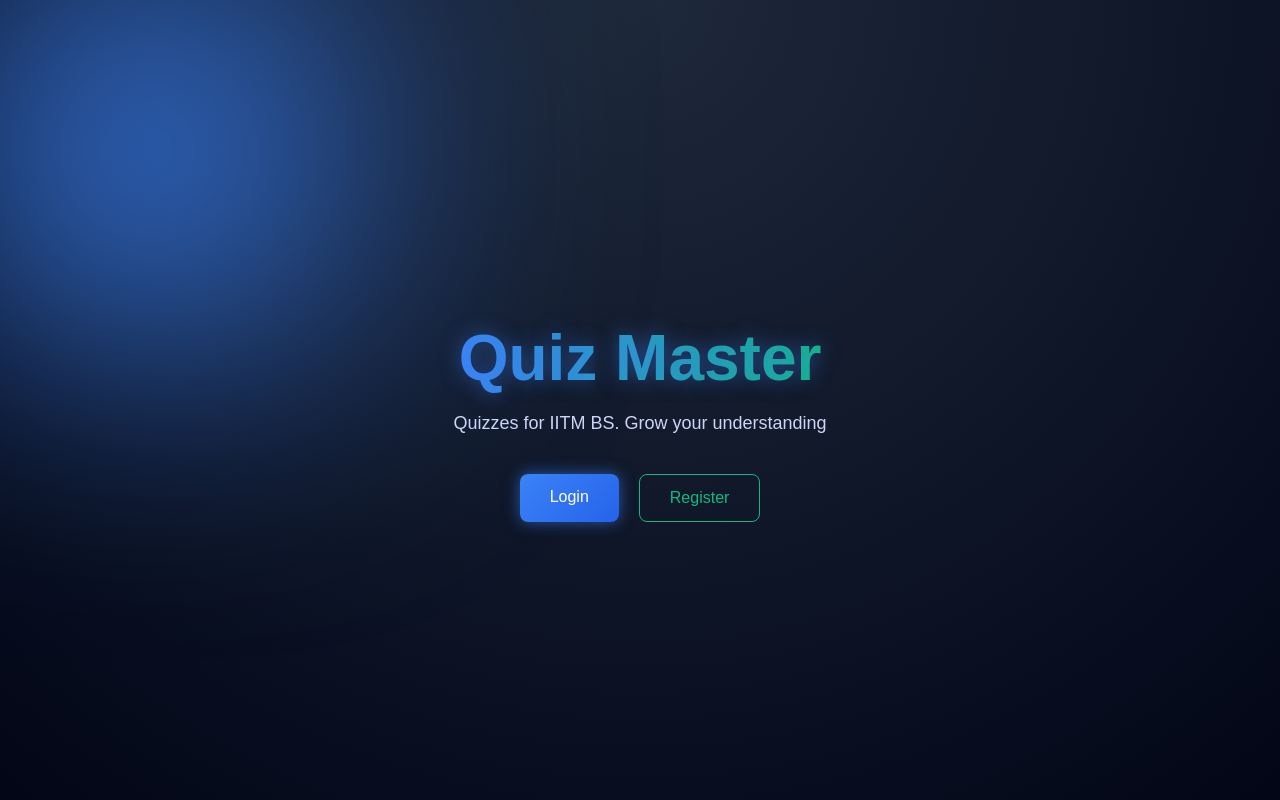
After one commit to anshverma1975/GATE-Mock-test-master, a Flask app: template templates/landing.html in a window 1280 px wide. The commit adds this page. Run offline with Flask 3, Linux system fonts and the light colour scheme; the template is opened without the code that fills it, so the values that code supplies are empty.

Commit message:
v1.2 fixed some  bugs

```diff
--- a/app.py
+++ b/app.py
@@ -5,23 +5,25 @@ from controller.models import User
 
 
 app = Flask(__name__, template_folder="templates", static_folder="static")
-
-app.secret_key = "quiz_master_dev_secret_123"
 app.config.from_object(Config)
 db.init_app(app)
 with app.app_context():
     db.create_all()
 
 
-
 @app.route("/")
+def landing():
+    if "user_id" in session:
+        return redirect(url_for("home"))
+    return render_template("landing.html")
+@app.route("/home")
+@app.route("/dashboard")
 def home():
     if "user_id" not in session:
-        return redirect(url_for("login"))
+        flash("Please login first")
+        return redirect(url_for("landing"))
+    return render_template("user_dashboard.html")
 
-    return f"Welcome {session['username']}"
-
-    #return render_template("user_dashboard.html")
 
 
 #loginn route
--- /dev/null
+++ b/templates/landing.html
@@ -0,0 +1,124 @@
+<!DOCTYPE html>
+<html lang="en">
+<head>
+    <meta charset="UTF-8">
+    <meta name="viewport" content="width=device-width, initial-scale=1.0">
+    <title>Quiz Master</title>
+    <style>
+        * {
+            box-sizing: border-box;
+        }
+
+        body {
+            margin: 0;
+            font-family: Arial, sans-serif;
+            height: 100vh;
+            display: flex;
+            justify-content: center;
+            align-items: center;
+            background: radial-gradient(circle at top, #1e293b, #020617);
+            color: white;
+            overflow: hidden;
+        }
+
+        body::before {
+            content: "";
+            position: absolute;
+            width: 500px;
+            height: 500px;
+            background: radial-gradient(circle, #3b82f6, transparent);
+            top: -100px;
+            left: -100px;
+            filter: blur(120px);
+        }
+
+        .container {
+            text-align: center;
+            z-index: 2;
+        }
+
+        .glow {
+            font-size: 64px;
+            margin-bottom: 10px;
+            background: linear-gradient(90deg, #3b82f6, #10b981);
+            -webkit-background-clip: text;
+            -webkit-text-fill-color: transparent;
+            text-shadow: 0 0 20px rgba(59, 130, 246, 0.5);
+        }
+
+        .tagline {
+            color: #cbd5f5;
+            margin-bottom: 40px;
+            font-size: 18px;
+        }
+
+        .actions {
+            display: flex;
+            justify-content: center;
+            gap: 20px;
+        }
+
+        .btn {
+            padding: 14px 30px;
+            border-radius: 8px;
+            border: none;
+            font-size: 16px;
+            cursor: pointer;
+            transition: 0.3s;
+            text-decoration: none;
+        }
+
+        .primary {
+            background: linear-gradient(135deg, #3b82f6, #2563eb);
+            color: white;
+            box-shadow: 0 0 15px rgba(59, 130, 246, 0.6);
+        }
+
+        .primary:hover {
+            transform: translateY(-3px) scale(1.05);
+            box-shadow: 0 0 30px rgba(59, 130, 246, 0.9);
+        }
+
+        .secondary {
+            background: transparent;
+            border: 1px solid #10b981;
+            color: #10b981;
+        }
+
+        .secondary:hover {
+            background: #10b981;
+            color: black;
+            transform: translateY(-3px);
+
+        }
+
+        .flash {
+            background: rgba(239, 68, 68, 0.15);
+            border: 1px solid rgba(239, 68, 68, 0.4);
+            color: #fca5a5;
+            padding: 10px 14px;
+            border-radius: 6px;
+            margin-bottom: 20px;
+            font-size: 14px;
+            text-align: center;
+        }
+    </style>
+</head>
+<body>
+    <div class="container">
+            {% with messages = get_flashed_messages() %}
+            {% if messages %}
+            {% for message in messages %}
+            <div class="flash">{{ message }}</div>
+            {% endfor %}
+            {% endif %}
+            {% endwith %}
+        <h1 class="glow">Quiz Master</h1>
+        <p class="tagline">Quizzes for IITM BS. Grow your understanding</p>
+        <div class="actions">
+            <a href="{{ url_for('login') }}" class="btn primary">Login</a>
+            <a href="{{ url_for('register') }}" class="btn secondary">Register</a>
+        </div>
+    </div>
+</body>
+</html>
--- a/templates/login.html
+++ b/templates/login.html
@@ -123,7 +123,7 @@
             text-decoration: underline;
         }
 
-        /* Flash messages */
+
         .flash {
             background: rgba(239, 68, 68, 0.15);
             border: 1px solid rgba(239, 68, 68, 0.4);
@@ -145,7 +145,7 @@
             <h1 class="glow">Login</h1>
             <p class="subtitle">Access your Quiz Master account</p>
 
-            <!-- Flash Messages -->
+
             {% with messages = get_flashed_messages() %}
             {% if messages %}
             {% for message in messages %}
--- a/templates/register.html
+++ b/templates/register.html
@@ -135,9 +135,7 @@
         }
     </style>
 </head>
-
 <body>
-
     <div class="container">
         <div class="register-card">
 
@@ -163,14 +161,10 @@
                 </div>
                 <button type="submit" class="btn primary">Register</button>
             </form>
-
             <p class="footer-text">
                 Already have an account? <a href="{{ url_for('login') }}" class="link">Login</a>
             </p>
-
         </div>
     </div>
-
 </body>
-
 </html>
```
